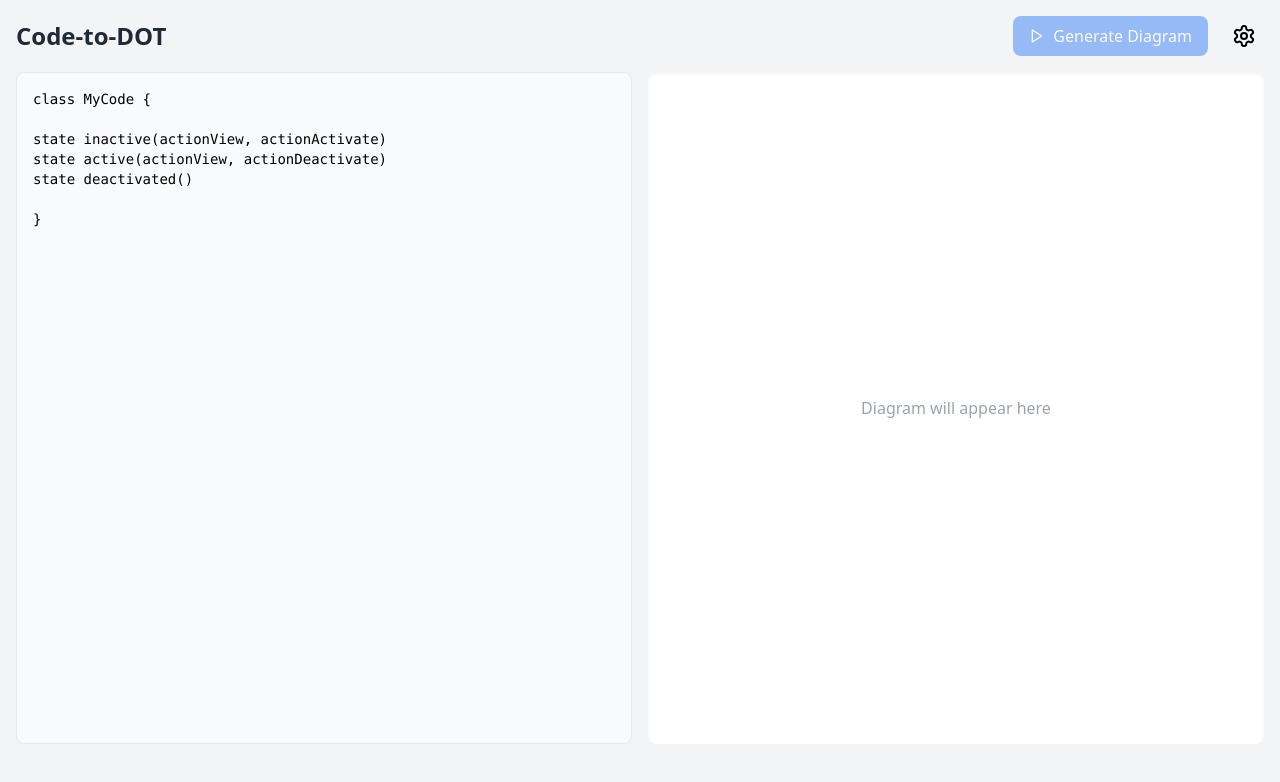
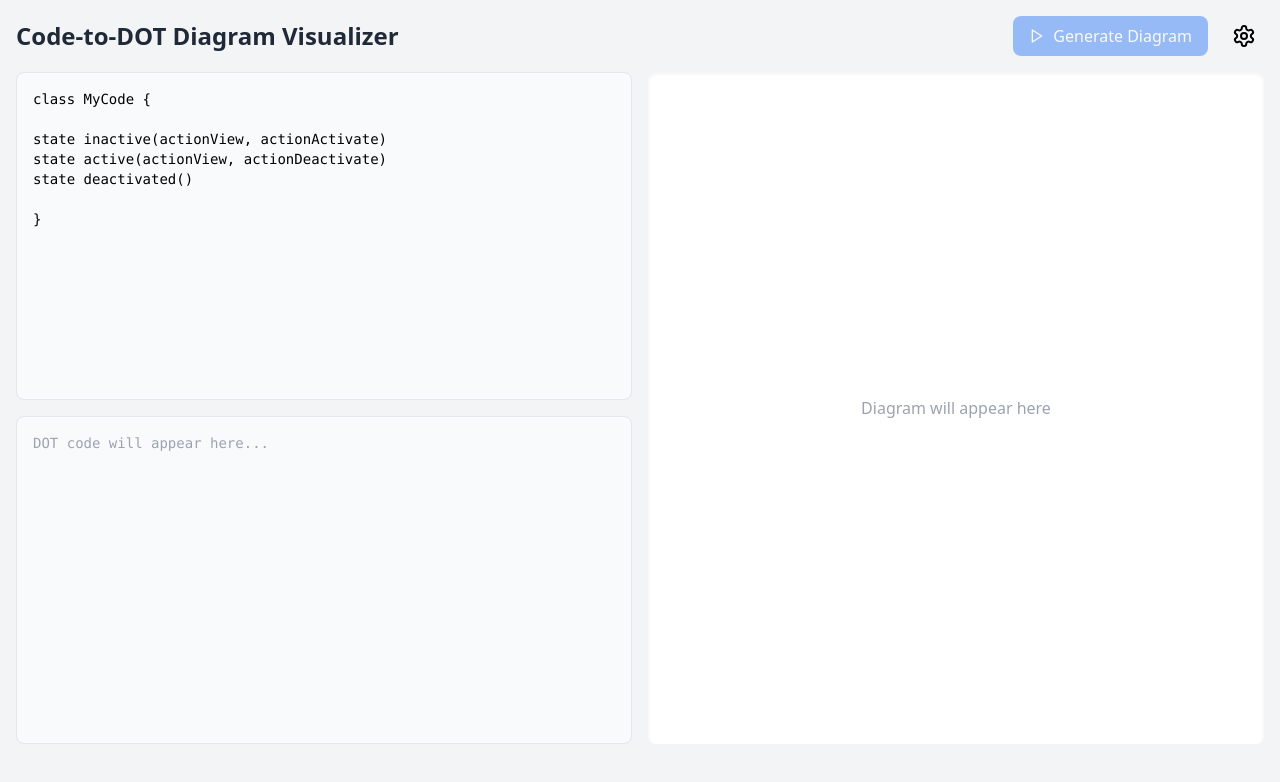
Before and after one commit to tailuge/llmdot, a React (Vite) app: page / in a window 1280 px wide. Shown: the top 782 px of the page. Built offline with nearby package versions, Linux system fonts and the light colour scheme.

Commit message:
dot window

```diff
--- a/src/App.tsx
+++ b/src/App.tsx
@@ -1,4 +1,4 @@
-import { useState, useEffect } from 'react';
+import React, { useState, useEffect } from 'react';
 import { CodeInput } from './components/CodeInput';
 import { DiagramOutput } from './components/DiagramOutput';
 import { SettingsPanel } from './components/SettingsPanel';
@@ -18,6 +18,7 @@ state deactivated()
 
 function App() {
   const [code, setCode] = useState(DEFAULT_CODE);
+  const [dotCode, setDotCode] = useState('');
   const [settings, setSettings] = useState<Settings>({
     prompt: '',
     apiKey: ''
@@ -42,6 +43,9 @@ function App() {
     try {
       const result = await generateDotDiagram(code, settings.prompt, settings.apiKey);
       setDotResult(result);
+      if (result.dotCode) {
+        setDotCode(result.dotCode);
+      }
     } finally {
       setIsGenerating(false);
     }
@@ -51,7 +55,7 @@ function App() {
     <div className="min-h-screen bg-gray-100 p-4">
       <div className="max-w-7xl mx-auto">
         <div className="flex justify-between items-center mb-4">
-          <h1 className="text-2xl font-bold text-gray-800">Code-to-DOT</h1>
+          <h1 className="text-2xl font-bold text-gray-800">Code-to-DOT Diagram Visualizer</h1>
           <div className="flex items-center gap-4">
             <button
               onClick={handleGenerateDiagram}
@@ -66,7 +70,19 @@ function App() {
         </div>
 
         <div className="grid grid-cols-2 gap-4 h-[calc(100vh-8rem)]">
-          <CodeInput code={code} onChange={setCode} />
+          <div className="flex flex-col gap-4">
+            <div className="h-1/2">
+              <CodeInput code={code} onChange={setCode} />
+            </div>
+            <div className="h-1/2">
+              <textarea
+                value={dotCode}
+                onChange={(e) => setDotCode(e.target.value)}
+                className="w-full h-full p-4 font-mono text-sm bg-gray-50 border rounded-lg resize-none focus:outline-none focus:ring-2 focus:ring-blue-500 focus:border-transparent"
+                placeholder="DOT code will appear here..."
+              />
+            </div>
+          </div>
 
           <div className="relative">
             {dotResult.error ? (
@@ -79,7 +95,7 @@ function App() {
                 )}
               </div>
             ) : (
-              <DiagramOutput dotCode={dotResult.dotCode || ''} />
+              <DiagramOutput dotCode={dotCode} />
             )}
           </div>
         </div>
```
Also changed, not shown: 5 other files (tests, documents, lock files or other folders).
